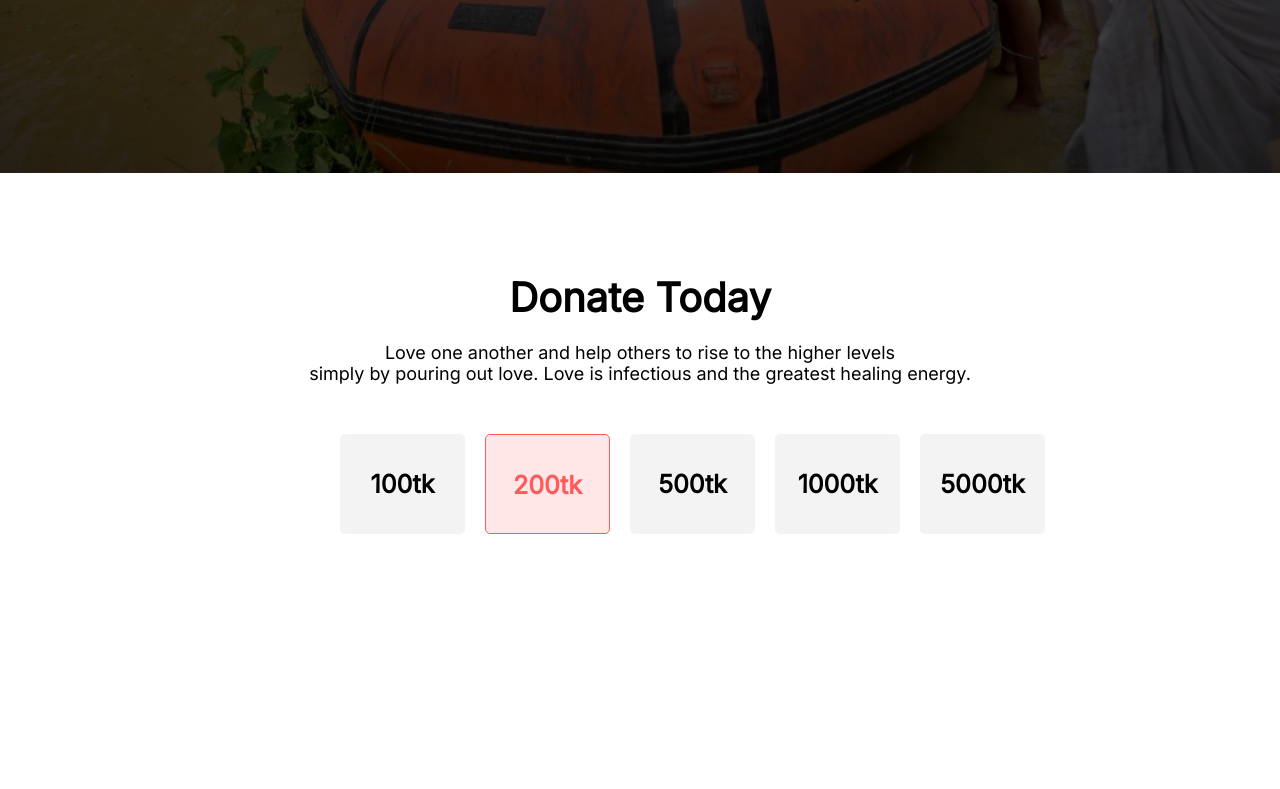
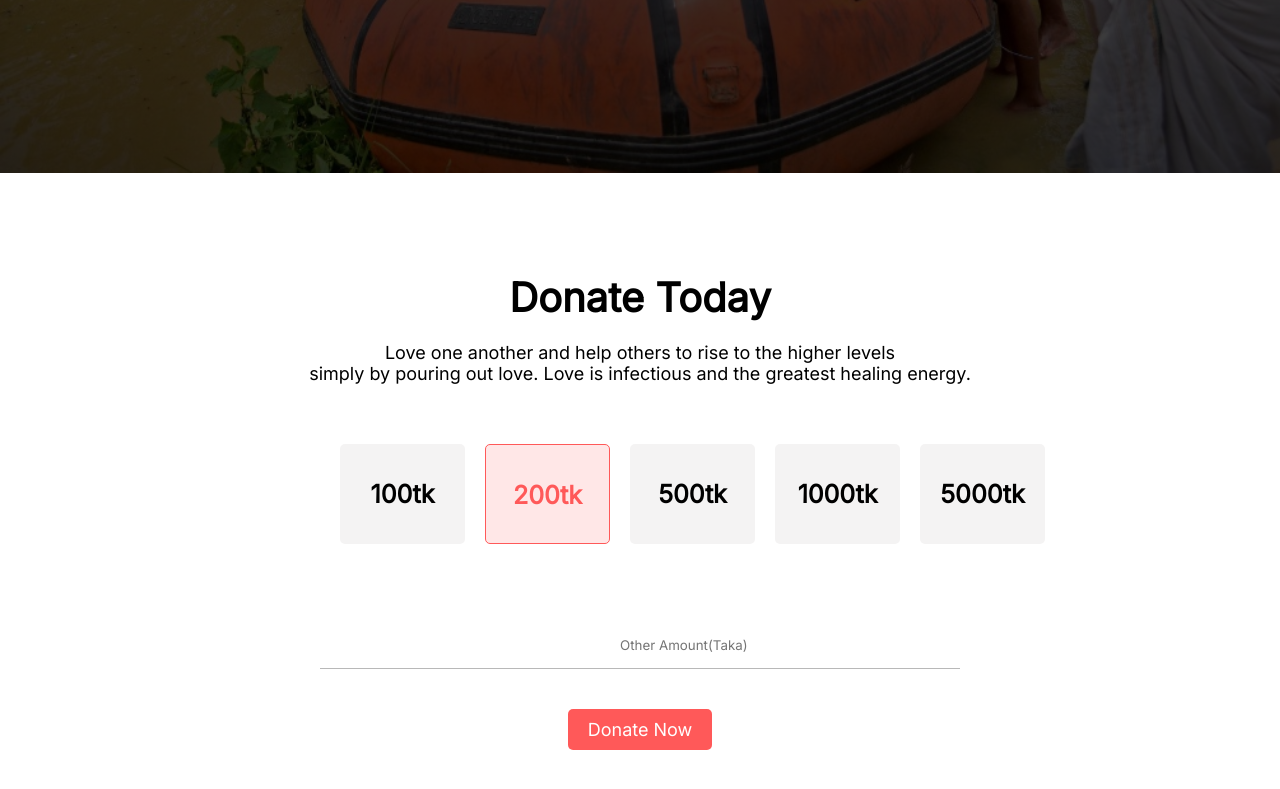
Before and after one commit to nayan-rahman/donate-foundation, a plain HTML site: page index.html in a window 1280 px wide. Shown: the part 627-1416 px from the top of the page. Before the commit the page ends 1281 px from the top, so only its background shows below. Drawn offline with Linux system fonts and the light colour scheme.

Commit message:
other amount part added

```diff
--- a/index.html
+++ b/index.html
@@ -33,6 +33,12 @@
             <div class="money">1000tk</div>
             <div class="money">5000tk</div>
             </div>
+            <div class="other-amount-donate">
+                <input type="text" placeholder="Other Amount(Taka)">
+            </div>
+           <div>
+            <a href="https://facebook.com/RekharChele"target="_blank" class="donate-link-btn">Donate Now</a>
+           </div>
         </section>
 </body>
 </html>
--- a/styles/style.css
+++ b/styles/style.css
@@ -44,6 +44,7 @@
 
 .donation-money-calculate {
     text-align: center;
+    margin-bottom: 50px;
 }
 
 .donation-money-calculate h1 {
@@ -52,7 +53,7 @@
 
 .donation-money-calculate p {
     font-size: 18px;
-    margin-bottom: 50px;
+    margin-bottom: 60px;
 }
 
 .money {
@@ -68,7 +69,7 @@
 
 .all-amount {
     display: flex;
-    margin-bottom: 120px;
+    margin-bottom: 90px;
     margin-left: 25%;
 }
 
@@ -77,3 +78,17 @@
     color: #FF5959;
     background-color: #ff595925;
 }
+
+.other-amount-donate input {
+    outline: 0;
+    border-width: 0 0 1px;
+    border-color: #8080808f;
+    width: 50%;
+    margin-bottom: 50px;
+}
+
+input,
+placeholder {
+    padding-left: 300px;
+    padding-bottom: 15px;
+}
```
